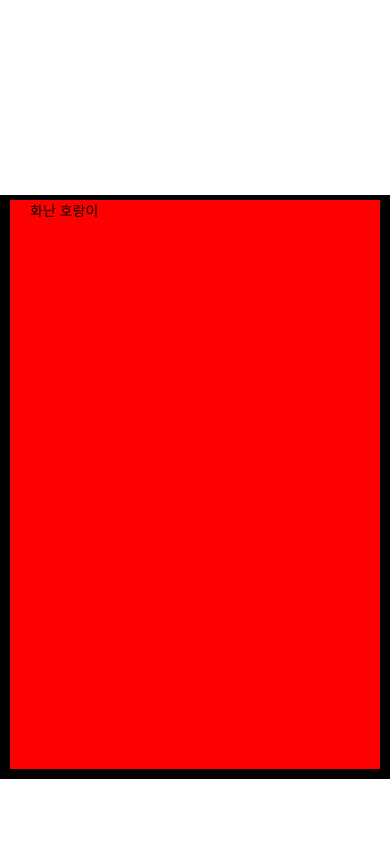
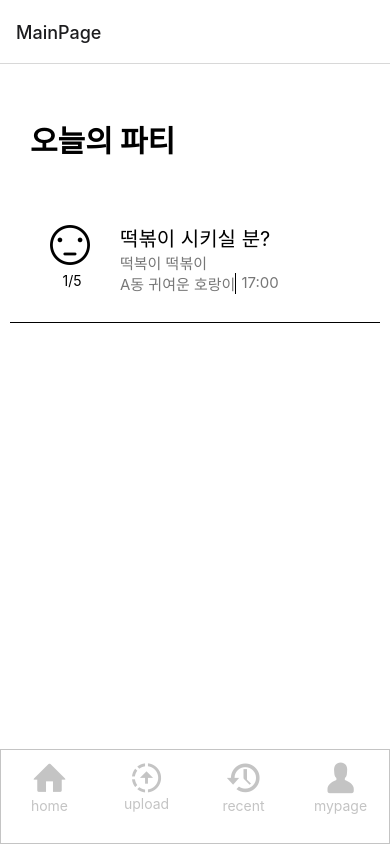
Before and after one commit to NOON-official/deliveryParty, a React Native app: screen /MainPage in a window 390 px wide. Built offline with nearby package versions, Linux system fonts and the light colour scheme.

Commit message:
MainPage + App.js

```diff
--- a/App.js
+++ b/App.js
@@ -1,7 +1,25 @@
-import React from "react";
-import MainPage from "./components/MainPage";
-import Login from "./components/Login/Login";
+import * as React from 'react';
+import { Button, View } from 'react-native';
+import { NavigationContainer } from '@react-navigation/native';
+import { createStackNavigator } from '@react-navigation/stack';
+import MainPage from './Pages/MainPage';
 
+
+
+
+const Stack = createStackNavigator();
+function MyStack() {
+  return (
+    <Stack.Navigator>
+      <Stack.Screen name="MainPage" component={MainPage} />
+
+    </Stack.Navigator>
+  );
+}
 export default function App() {
-  return <Login />;
+  return (
+    <NavigationContainer>
+      <MyStack />
+    </NavigationContainer>
+  );
 }
--- /dev/null
+++ b/Pages/MainPage.js
@@ -0,0 +1,95 @@
+import { StatusBar } from 'expo-status-bar';
+import React, {useState, Component} from 'react';
+import {Text, View,ScrollView, Pressable,SafeAreaView, TouchableOpacity} from 'react-native';
+import { Entypo } from '@expo/vector-icons';
+import { MaterialCommunityIcons } from '@expo/vector-icons';
+import { Octicons } from '@expo/vector-icons';
+import { AntDesign } from '@expo/vector-icons';
+import {styles} from '../styles/MainPageStyles';
+
+
+
+ export default function MainPage({navigation}){
+
+
+  const [listData,setlistDate] = useState([
+    {
+      icon:<AntDesign name="meh" size={40} color="black" />,
+      participant:1,
+      totalParticipant:5,
+      Title:"떡볶이 시키실 분?",
+      description:"떡복이 떡볶이",
+      name:"A동 귀여운 호랑이",
+      time:"17:00",
+      store:"미파닭",
+      menu:"떡볶이",
+      key:'1'
+    }
+  ]);
+
+
+
+  return (
+    <View style={styles.container}>
+
+      <View style={styles.mainTop}>
+        <Text style={styles.mainTopText}>오늘의 파티</Text>
+      </View>
+
+      <SafeAreaView style={styles.mainMiddle}>
+      {listData.map((item)=>{
+        return(
+     <ScrollView style={{flex:1}}  key={item.key}>
+     <TouchableOpacity onPress={()=>navigation.navigate('Popup')} style={styles.list}>
+      <View style={styles.mainMiddleView1}>
+      <View style={styles.mainMiddleIcon}>{item.icon}</View>
+      <Text style={styles.mainMiddleText1}> 1/5</Text>
+      </View>
+
+      <View style={styles.mainMiddleView2}>
+      <Text style={styles.mainMiddleTitle}>{item.Title}</Text>
+      <Text style={styles.mainMiddleDescription}>{item.description}</Text>
+      <View style={styles.mainMiddleView3}>
+      <Text style={styles.mainMiddleName}>{item.name}</Text>
+      <Text style={styles.mainMiddleTime}>{item.time}</Text>
+      </View>
+      </View>
+      </TouchableOpacity>
+
+
+
+      </ScrollView>
+
+      )})}
+      </SafeAreaView>
+      <View style={styles.mainBottom}>
+      <Pressable style={styles.mainBottomButtons}>
+
+      <Entypo  name="home"  size={35} color="#C4C4C4" />
+      <Text style={styles.mainBottomText}>home</Text>
+
+     </Pressable>
+     <Pressable onPress={()=>navigation.navigate('Upload')} style={styles.mainBottomButtons}>
+
+     <MaterialCommunityIcons name="progress-upload" size={35} color="#C4C4C4" />
+     <Text  style={styles.mainBottomText}>upload</Text>
+     </Pressable>
+     <Pressable style={styles.mainBottomButtons}>
+
+     <Entypo name="back-in-time" size={35} color="#C4C4C4" />
+     <Text  style={styles.mainBottomText}>recent</Text>
+
+     </Pressable>
+     <Pressable style={styles.mainBottomButtons}>
+
+     <Octicons name="person" size={35} color="#C4C4C4" />
+     <Text style={styles.mainBottomText}>mypage</Text>
+
+     </Pressable>
+      </View>
+
+      <StatusBar style="auto" />
+
+    </View>
+  );
+        };
--- /dev/null
+++ b/styles/MainPageStyles.js
@@ -0,0 +1,149 @@
+import { StyleSheet, Dimensions } from "react-native";
+const {width: SCREEN_WIDTH } = Dimensions.get("window");
+const {height: SCREEN_HEIGHT } = Dimensions.get("window");
+export const styles = StyleSheet.create({
+    container: {
+      flex: 1,
+      alignItems: 'center',
+      justifyContent: 'center',
+      backgroundColor: "black"
+    },
+    mainTop: {
+      flex:2,
+      backgroundColor: "white",
+      justifyContent: 'center',
+      width: SCREEN_WIDTH
+    },
+    mainTopText:{
+        fontSize: 30,
+        textAlign:'left',
+        paddingLeft:30,
+        paddingTop:25,
+        fontStyle:'normal',
+        fontWeight:'bold'
+    }
+    ,
+    mainMiddle: {
+      flex:9 ,
+      backgroundColor: "white",
+      width: SCREEN_WIDTH
+    },
+    mainMiddleView1:{
+        flex:1,
+        marginBottom:30,
+        marginTop:30
+    },
+    mainMiddleIcon:{
+        flex:2,
+        alignItems:'center',
+        justifyContent:'center'
+},
+mainMiddleText1:{
+    flex:1,
+    textAlign:'center',
+    marginTop:5
+},
+mainMiddleView2:{
+    flex:3,
+    marginTop:30,
+    marginBottom:30,
+    marginLeft:10
+},
+mainMiddleTitle:{
+    flex:1,
+    fontSize:20
+},
+  mainMiddleDescription:{
+      flex:1,
+     fontSize:15,color:'#777777'
+},
+mainMiddleView3:{
+    flexDirection:'row',
+flex:1
+},
+mainMiddleName:{
+    fontSize:15,
+    borderRightColor:'black',
+    borderRightWidth:1,
+    color:'#777777'
+},
+mainMiddleTime:{
+    fontSize:15,
+    marginLeft:5,
+    color:'#777777'
+},
+    mainBottom :{
+      flex: 1.5,
+      backgroundColor:'white',
+      width: SCREEN_WIDTH,
+      borderStyle:'solid',
+      borderWidth:1,
+      flexDirection:'row',
+      borderColor:'#C4C4C4'
+    },
+  mainBottomButtons:{
+      flex:1,
+      justifyContent:'center',
+      alignItems:'center',
+      marginBottom:20
+},
+mainBottomText:{
+    color:'#C4C4C4'
+},
+    list:{
+
+        height: SCREEN_HEIGHT/6.5,
+        width: SCREEN_WIDTH-20,
+        alignItems: "center",
+        alignItems: "flex-start",
+        paddingHorizontal: 20,
+        backgroundColor:'white',
+        marginLeft: 10,
+        marginRight: 10,
+        marginTop:5,
+        marginBottom:10,
+        flexDirection:'row',
+        borderBottomColor: 'black',
+        borderBottomWidth:1
+    },
+    listImage:{
+    flex:1,
+    color:"white",
+
+    },
+    left:{
+  flex:1,
+  alignItems:'center'
+    },
+    right:{
+      flex: 3,
+    alignItems:'center'},
+
+    listImageText:{
+      flex:1
+    },
+    listTitle:{
+      fontSize:20,
+      flex:1,
+      textAlign:'left',
+      color:'black'
+    },
+    listDescription:{
+      fontSize:15,
+      flex:1,
+      textAlign:'left',
+      color:'black'
+    },
+    listName:{
+      fontSize:15,
+      flex:1,
+      textAlign:'left',
+      color:'black'
+    },
+    listTime:{
+      fontSize:15,
+      flex:1,
+      textAlign:'left',
+      color:'black'
+    }
+  });
```
Also changed, not shown: package.json (+22 -2 lines), 1 other file (tests, documents, lock files or other folders).
